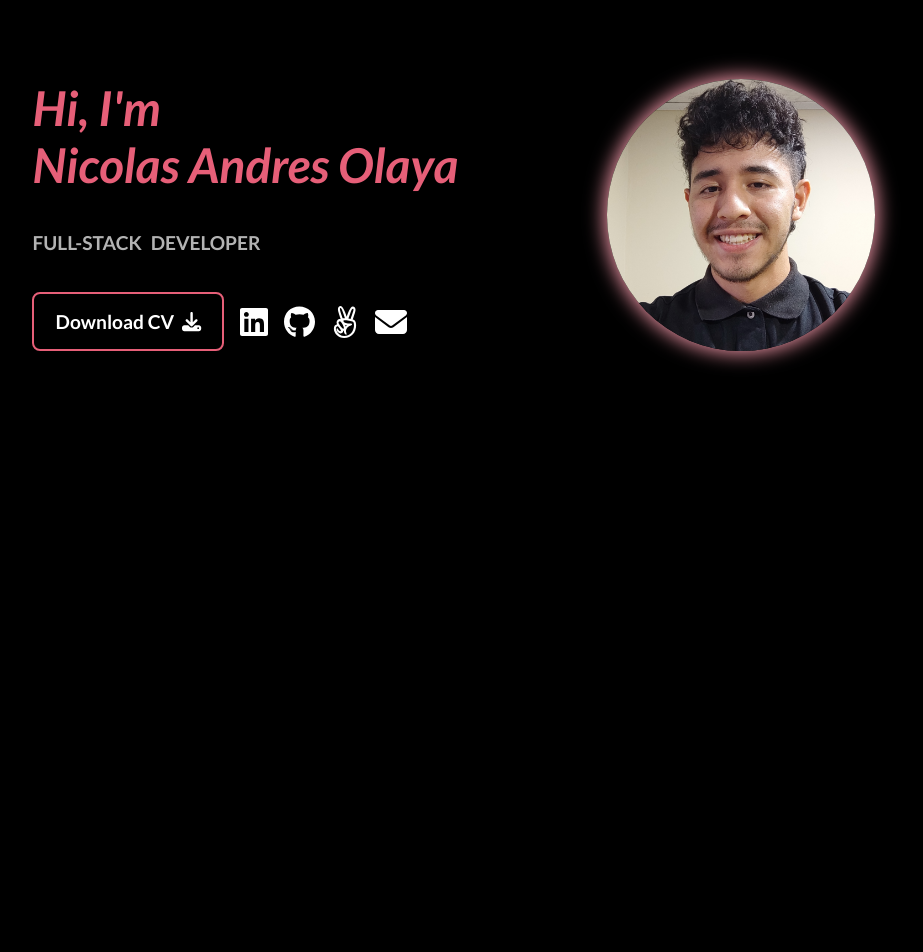
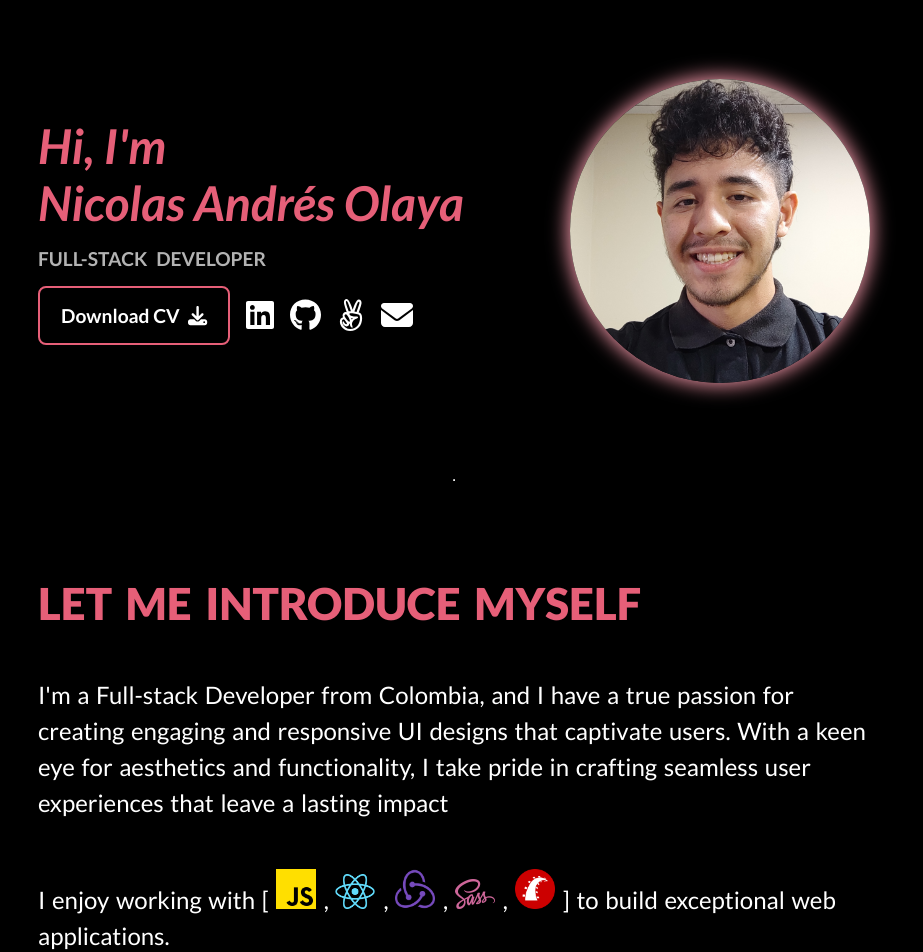
Before and after one commit to NicolasAndrehh/Nicolas-Portfolio, a React (Vite) app: page / in a window 1280 px wide. Shown: the part 120-1072 px from the top of the page, without its empty margins (186-1109 px from the left). Before the commit the page ends 935 px from the top, so only its background shows below. Built offline with nearby package versions, Linux system fonts and the light colour scheme.

Commit message:
Add introduction section to home component

```diff
--- a/src/components/home/home.jsx
+++ b/src/components/home/home.jsx
@@ -4,9 +4,23 @@ import {
 } from '@fortawesome/free-brands-svg-icons';
 import { faDownload, faEnvelope } from '@fortawesome/free-solid-svg-icons';
 import { FontAwesomeIcon } from '@fortawesome/react-fontawesome';
+import React from 'react';
 import resume from '../../downloads/resume.pdf';
+import javascriptLogo from '../../img/javascript-logo.png';
 import picture from '../../img/my-picture.webp';
+import railsLogo from '../../img/rails-logo.png';
+import reactLogo from '../../img/react-logo.png';
+import reduxLogo from '../../img/redux-logo.png';
+import sassLogo from '../../img/sass-logo.png';
 import './home.scss';
+
+const skills = [
+  { id: 0, name: 'JavaScript', logo: javascriptLogo },
+  { id: 1, name: 'React', logo: reactLogo },
+  { id: 2, name: 'Redux', logo: reduxLogo },
+  { id: 3, name: 'Sass', logo: sassLogo },
+  { id: 4, name: 'Ruby on Rails', logo: railsLogo },
+];
 
 const Home = () => (
   <section className="homepage-section">
@@ -16,7 +30,7 @@ const Home = () => (
           Hi, I&apos;m
           <br />
           <span className="name">
-            Nicolas Andres Olaya
+            Nicolas Andrés Olaya
           </span>
         </h2>
         <p className="subtitle">Full-stack developer</p>
@@ -43,6 +57,32 @@ const Home = () => (
       </div>
       <img src={picture} alt="Nicolas Olaya" className="nicolas-picture" />
     </div>
+    <hr className="separator" />
+    <div className="introduction">
+      <h2>Let me introduce myself</h2>
+      <p>
+        I&apos;m a Full-stack Developer from Colombia, and I have a true passion for
+        creating engaging and responsive UI designs that captivate users.
+        With a keen eye for aesthetics and functionality,
+        I take pride in crafting seamless user experiences that leave a lasting impact
+      </p>
+      <p>
+        I enjoy working with [
+        {' '}
+        {skills.map((skill, index) => (
+          <React.Fragment key={skill.id}>
+            {index > 0 && index < skills.length && ', '}
+            <img src={skill.logo} alt={skill.name} className="skill-logo" />
+          </React.Fragment>
+        ))}
+        ] to build exceptional web applications.
+      </p>
+      <p>
+        My passion for continuous learning drives me to deliver cutting-edge solutions and create
+        intuitive digital experiences that leave a lasting impact.
+        Let&apos;s collaborate and bring your ideas to life with exceptional web development.
+      </p>
+    </div>
   </section>
 );
 
--- a/src/components/home/home.scss
+++ b/src/components/home/home.scss
@@ -2,27 +2,29 @@ $color-primary: #e65f78;
 $shadow: #fd9eb0;
 
 .nicolas-picture {
-  max-width: 100%;
-  max-height: 100%;
+  max-width: 19rem;
+  max-height: 19rem;
   border-radius: 50%;
   box-shadow: 0 0 20px 2px $shadow;
 }
 
 .homepage-section {
   display: flex;
+  flex-direction: column;
   justify-content: center;
-  height: 100vh;
+  align-items: center;
+  gap: 2rem;
+  min-height: 100vh;
 
   .homepage-content {
     display: flex;
-    justify-content: space-around;
+    justify-content: space-between;
     align-items: center;
     gap: 2rem;
     text-align: center;
-    padding: 4rem 6rem;
+    padding: 4rem 12rem;
     border-radius: 2rem;
-    width: 90vw;
-    height: 50vh;
+    width: 100%;
     margin-top: 2rem;
 
     .intro-text {
@@ -98,4 +100,31 @@ $shadow: #fd9eb0;
       }
     }
   }
+
+  .introduction {
+    display: flex;
+    flex-direction: column;
+    gap: 3rem;
+    padding: 4rem 12rem;
+
+    h2 {
+      font-size: 2.75rem;
+      word-spacing: 5px;
+      font-weight: 900;
+      color: $color-primary;
+      text-transform: uppercase;
+    }
+
+    p {
+      font-size: 1.5rem;
+      color: #fff;
+      line-height: 1.5;
+      word-spacing: 2px;
+
+      .skill-logo {
+        width: 2.5rem;
+        margin-right: 0.5rem;
+      }
+    }
+  }
 }
```
